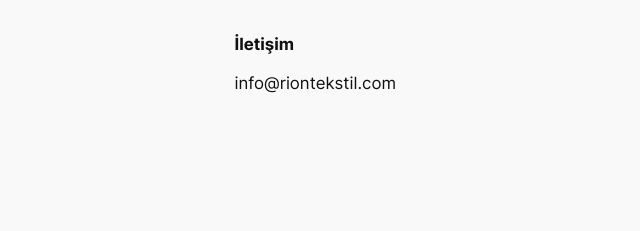
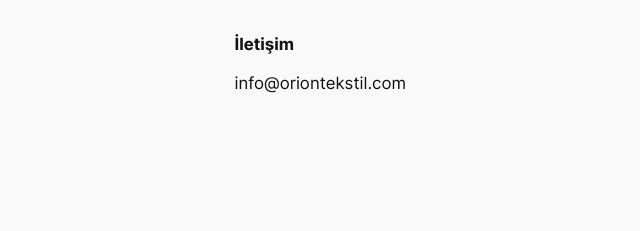
Before and after one commit to basartimucin/basartimucin.github.io, a plain HTML site: page index.html in a window 1280 px wide. Shown: the part 1448-1679 px from the top of the page, 500-1140 px from the left. Drawn offline with Linux system fonts and the light colour scheme.

Commit message:
Update index.html

```diff
--- a/index.html
+++ b/index.html
@@ -210,7 +210,7 @@ window._wpemojiSettings = {"baseUrl":"https:\/\/s.w.org\/images\/core\/emoji\/15
 
 
 
-<p>info@riontekstil.com</p>
+<p>info@oriontekstil.com</p>
 </div>
 </div>
 </div>
```
